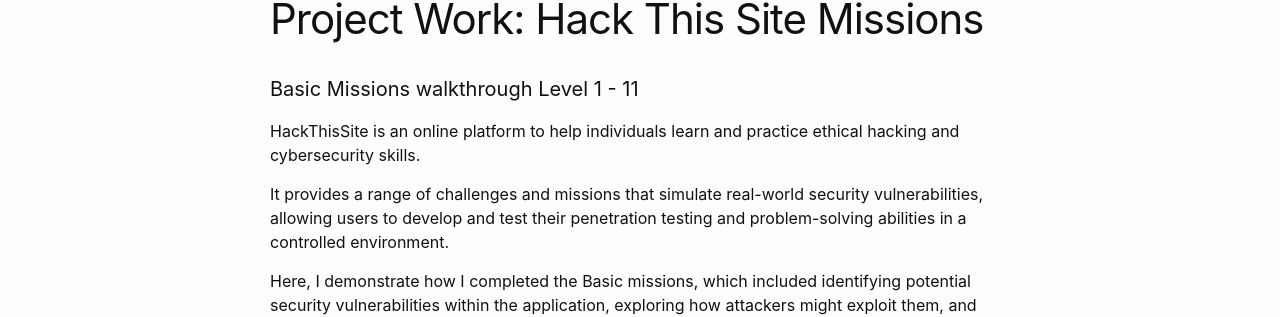
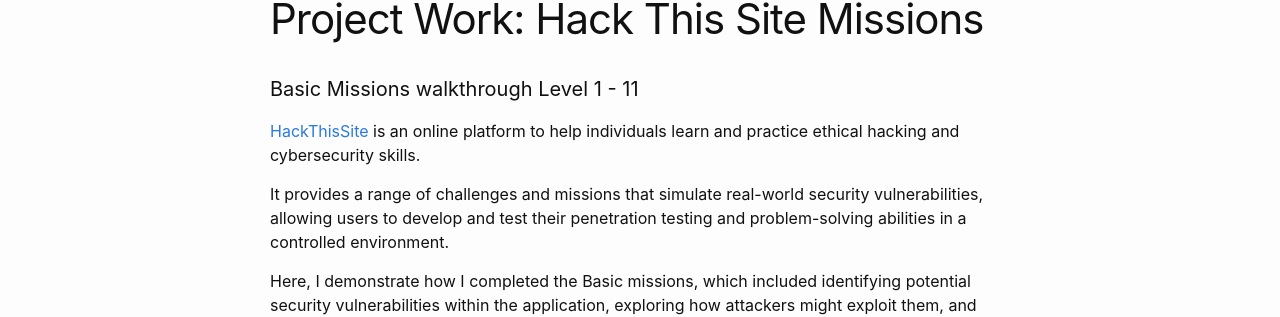
Before and after one commit to elizabethude/portfolio, a Jekyll site: the page built from hackthissite.md, in a window 1280 px wide and 900 px high. Shown: the part 175-492 px from the top of the window. Built offline with Jekyll 4.4.1, drawn with Linux system fonts in a browser that asks for light colours; part of the change alters nothing that is shown.

```diff
--- a/hackthissite.md
+++ b/hackthissite.md
@@ -8,7 +8,7 @@ title: HACKTHISSITE
 
 #### Basic Missions walkthrough Level 1 - 11
 
-HackThisSite is an online platform to help individuals learn and practice ethical hacking and cybersecurity skills.
+[HackThisSite](https://www.hackthissite.org/) is an online platform to help individuals learn and practice ethical hacking and cybersecurity skills.
 
 It provides a range of challenges and missions that simulate real-world security vulnerabilities, allowing users to develop and test their penetration testing and problem-solving abilities in a controlled environment.
 
```
